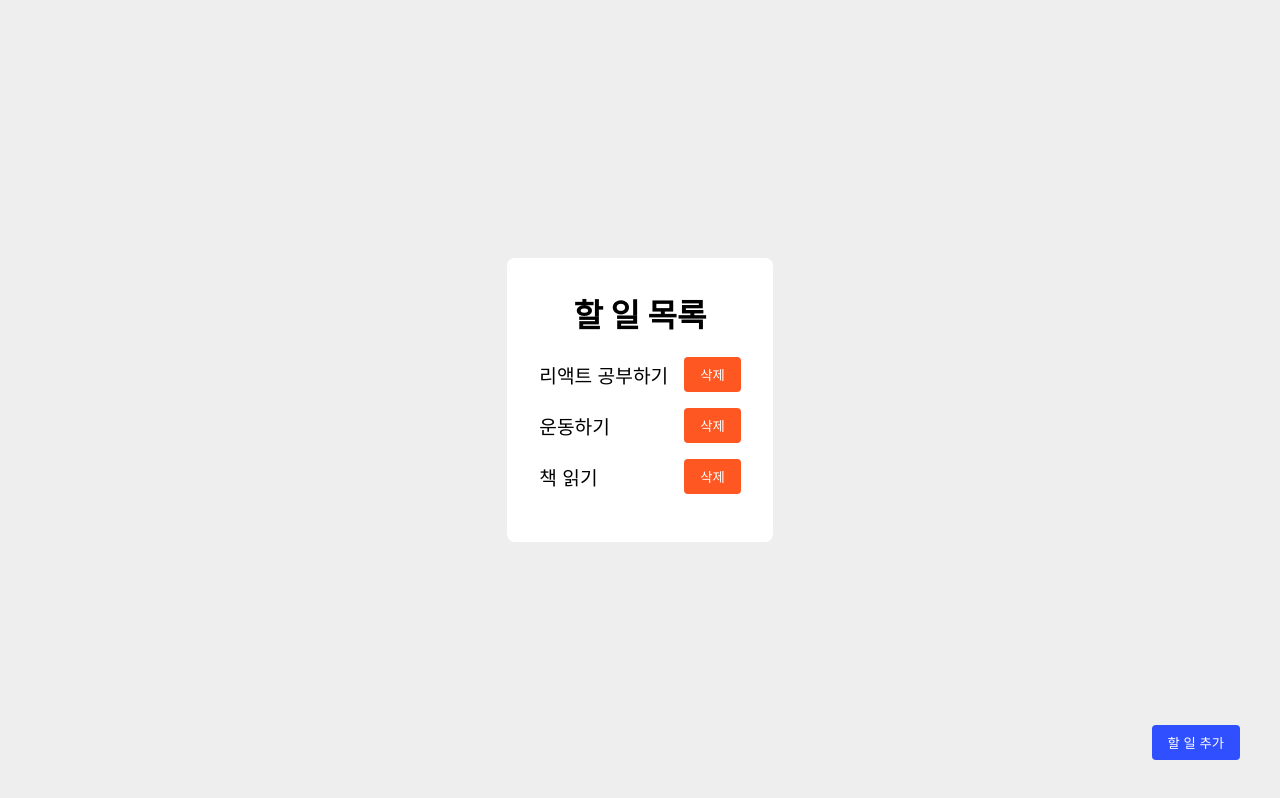
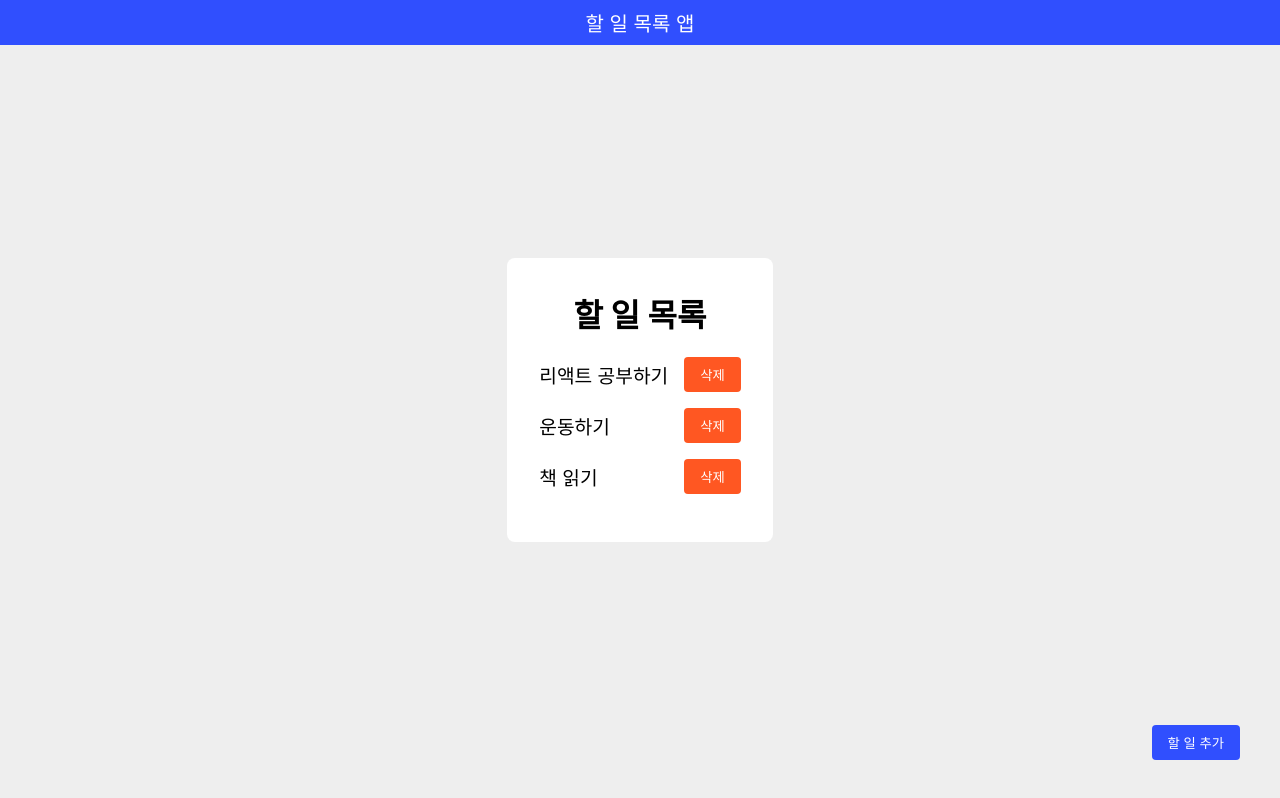
Before and after one commit to songhee23/ch7_react-router-todo, a React (Create React App) app: page / in a window 1280 px wide. Built offline with nearby package versions, Linux system fonts and the light colour scheme.

Commit message:
header app.tsx추가

```diff
--- a/src/App.tsx
+++ b/src/App.tsx
@@ -1,7 +1,7 @@
 import logo from './logo.svg';
 import './App.css';
 import styled from '@emotion/styled';
-import { Routes, Route } from 'react-router-dom'
+import { Routes, Route, Link } from 'react-router-dom'
 import { DataView } from 'pages/DataView';
 import { ToDoInput } from 'pages/ToDoInput';
 import { ToDoListContextProvider } from 'context/ToDoList';
@@ -19,10 +19,30 @@
   text-align: center;
 `;
 
+const Header = styled.div`
+  position: absolute;
+  top: 0;
+  left: 0;
+  right: 0;
+  text-align: center;
+  background-color: #304ffe;
+  padding: 8px 0;
+  margin: 0;
+`;
+
+const StyledLink = styled(Link)`
+  color: #ffffff;
+  font-size: 20px;
+  text-decoration: none;
+`;
+
 function App() {
   return (
     <Container>
       <ToDoListContextProvider>
+        <Header>
+          <StyledLink to="/">할 일 목록 앱</StyledLink>
+        </Header>
         <Routes>
           <Route path="/" element={<DataView/>} />
           <Route path="/add" element={<ToDoInput />} />
```
